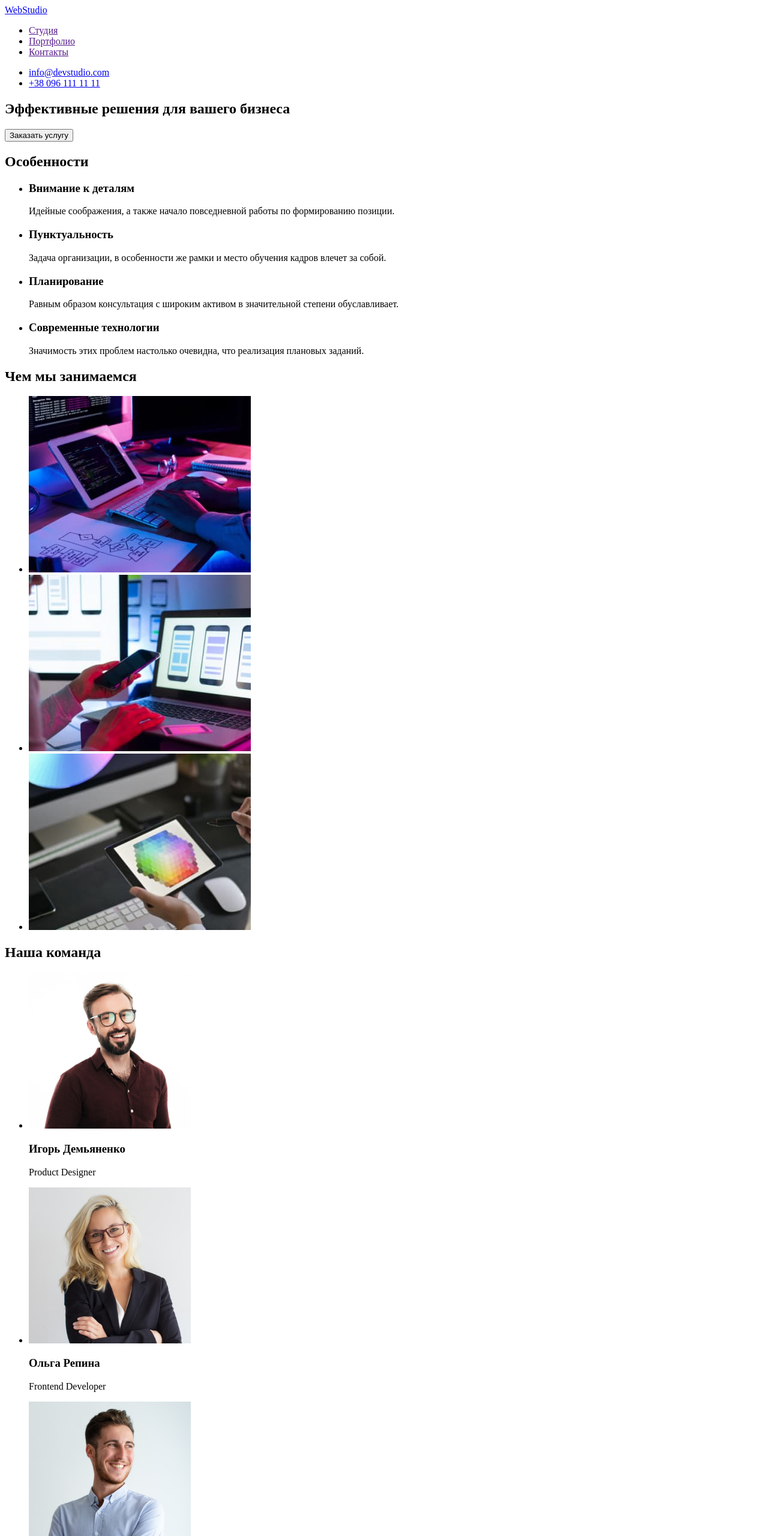
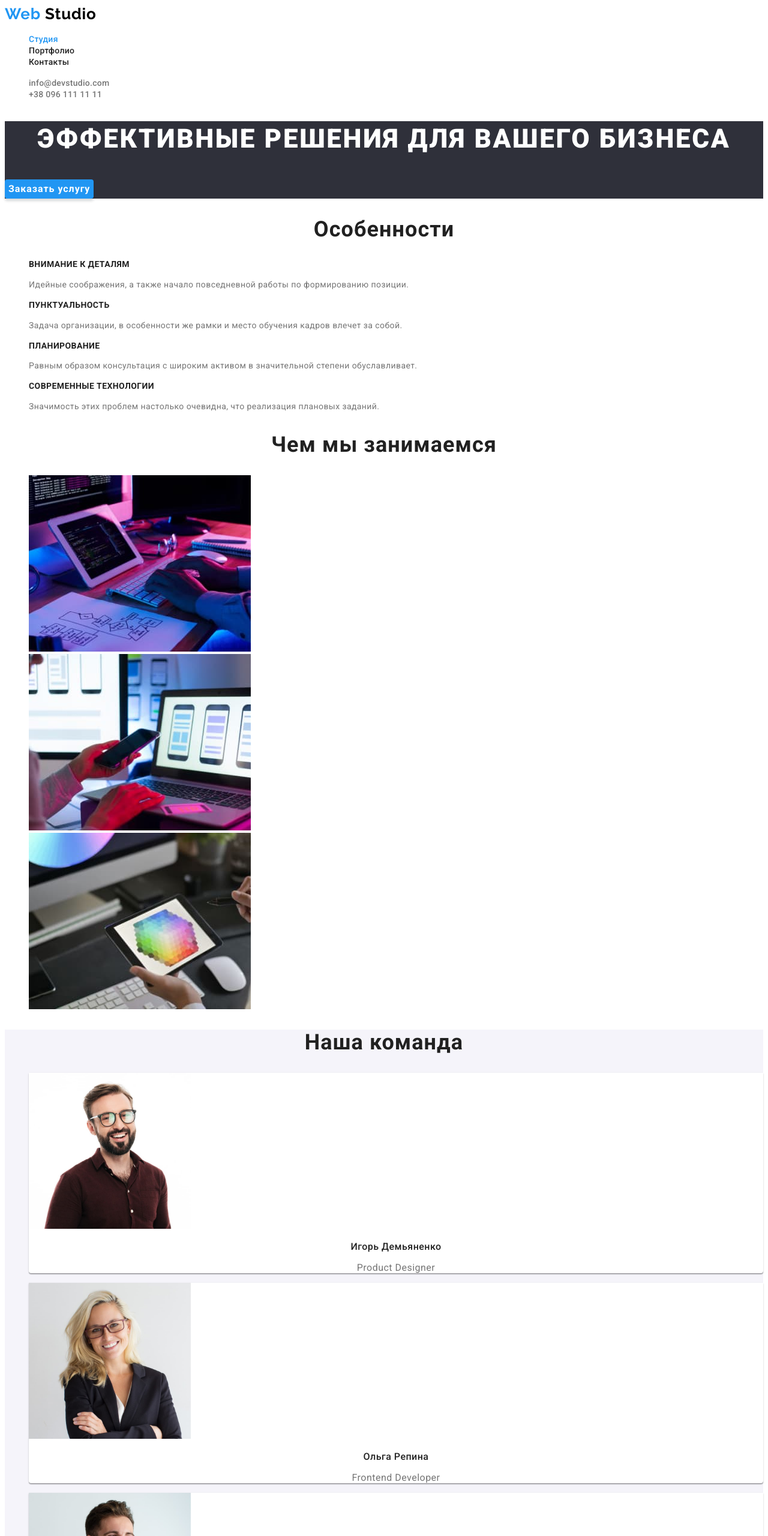
Before and after one commit to YuriBelebekha/goit-markup-hw-02, a plain HTML site: page index.html in a window 1280 px wide. Shown: the top 2560 px of the page at 60% size. Drawn offline with Linux system fonts and the light colour scheme.

Commit message:
added styles in index.html

```diff
--- /dev/null
+++ b/css/styles.css
@@ -0,0 +1,187 @@
+:root {
+  --primary-text-color: #212121;
+  --secondary-text-color: #757575;
+  --accent-color: #2196F3;
+  --primary-white-color: #ffffff;
+  --primary-bg-color: #2F303A;
+  --secondary-bg-color: #F5F4FA;
+  --logo-black-color: #000000;
+}
+
+/* Common styles */
+
+body {
+  font-family: 'Roboto', sans-serif;
+  color: var(--primary-text-color);
+
+  background-color: var(--primary-white-color);
+}
+
+.list {
+  list-style: none;
+}
+
+.link {
+  text-decoration: none;
+}
+
+/* Header */
+
+.logo {
+  font-family: 'Raleway', sans-serif;
+  font-weight: 700;
+  font-size: 26px;
+  line-height: 1.19;
+  letter-spacing: 0.03em;
+  color: var(--logo-black-color);
+}
+
+.logo-decor {
+  color: var(--accent-color);
+}
+
+.menu-nav .link,
+.menu-contacts .link {
+  font-weight: 500;
+  font-size: 14px;
+  line-height: 1.14;
+  letter-spacing: 0.02em;
+  color: var(--primary-text-color);
+}
+
+.menu-nav .link {
+  color: var(--primary-text-color);
+}
+
+.menu-contacts .link {
+  color: var(--secondary-text-color);
+}
+
+.menu-nav .link.current,
+.menu-nav .link:hover,
+.menu-nav .link:focus,
+.menu-contacts .link:hover,
+.menu-contacts .link:focus {
+  color: var(--accent-color);
+}
+
+/* Hero */
+.hero {
+  background-color: var(--primary-bg-color);
+}
+
+.hero-title {
+  font-weight: 900;
+  font-size: 44px;
+  line-height: 1.36;
+  letter-spacing: 0.06em;
+  color: var(--primary-white-color);
+  text-transform: uppercase;
+  text-align: center;
+}
+
+/* Features */
+
+.feature-title {
+  font-size: 14px;
+  line-height: 1.14;
+  letter-spacing: 0.03em;
+  text-transform: uppercase;
+}
+
+.feature-description {
+  font-weight: 400;
+  font-size: 14px;
+  line-height: 1.71;
+  letter-spacing: 0.03em;
+  color: var(--secondary-text-color);
+}
+
+/* Staff */
+
+.staff {
+  background-color: var(--secondary-bg-color);
+}
+
+.list-item {
+  background-color: var(--primary-white-color);
+  box-shadow: 0px 1px 3px rgba(0, 0, 0, 0.12),
+              0px 1px 1px rgba(0, 0, 0, 0.14),
+              0px 2px 1px rgba(0, 0, 0, 0.2);
+  border-radius: 0px 0px 4px 4px;
+}
+
+.staff-name,
+.staff-position {
+  font-size: 16px;
+  line-height: 1.19;
+  letter-spacing: 0.03em;
+  text-transform: capitalize;
+  text-align: center;
+}
+
+.staff-name {
+  font-weight: 500;
+}
+
+.staff-position {
+  color: var(--secondary-text-color);
+}
+
+/* Footer */
+
+.page-footer {
+  background-color: var(--primary-bg-color);
+}
+
+.page-footer .logo {
+  color: var(--primary-white-color);
+}
+
+
+
+.contact-list .link {
+  font-size: 14px;
+  line-height: 1.71;
+  letter-spacing: 0.03em;
+  font-style: normal;
+  color: rgba(255, 255, 255, 0.6);
+}
+
+.contact-list .opacity-link {
+  color: var(--primary-white-color);
+}
+
+
+
+
+
+
+
+/* Sections */
+
+.section-title {
+  font-size: 36px;
+  line-height: 1.17;
+  letter-spacing: 0.03em;
+  text-align: center;
+}
+
+/* Buttons */
+
+.button {
+  font-family: inherit;
+  font-size: 16px;
+}
+
+.hero-btn {
+  font-weight: 700;
+  line-height: 1.88;
+  letter-spacing: 0.06em;
+  color: var(--primary-white-color);
+
+  background-color: var(--accent-color);
+  border: none;
+  border-radius: 4px;
+  box-shadow: 0px 4px 4px rgba(0, 0, 0, 0.15);
+}
--- a/index.html
+++ b/index.html
@@ -5,121 +5,142 @@
 		<meta http-equiv="X-UA-Compatible" content="IE=edge" />
 		<meta name="viewport" content="width=device-width, initial-scale=1.0" />
 		<title lang="en">WebStudio</title>
+		<link rel="preconnect" href="https://fonts.googleapis.com" />
+		<link rel="preconnect" href="https://fonts.gstatic.com" crossorigin />
+		<link
+			href="https://fonts.googleapis.com/css2?family=Raleway:wght@700&family=Roboto:wght@400;500;700;900&display=swap"
+			rel="stylesheet"
+		/>
+		<link rel="stylesheet" href="./css/styles.css" />
 	</head>
 	<body>
 		<header>
 			<nav>
-				<a href="/" lang="en">WebStudio</a>
-				<ul>
+				<a class="logo link" href="./index.html" lang="en">
+					<span class="logo-decor">Web</span>
+					Studio
+				</a>
+				<ul class="menu-nav list">
 					<li>
-						<a href="">Студия</a>
+						<a class="link current" href="./index.html">Студия</a>
 					</li>
 					<li>
-						<a href="">Портфолио</a>
+						<a class="link" href="./portfolio.html">Портфолио</a>
 					</li>
 					<li>
-						<a href="">Контакты</a>
+						<a class="link" href="">Контакты</a>
 					</li>
 				</ul>
 			</nav>
-			<ul>
+			<ul class="menu-contacts list">
 				<li>
-					<a href="mailto:info@devstudio.com">info@devstudio.com</a>
+					<a class="link" href="mailto:info@devstudio.com">info@devstudio.com</a>
 				</li>
 				<li>
-					<a href="tel:+380961111111">+38 096 111 11 11</a>
+					<a class="link" href="tel:+380961111111">+38 096 111 11 11</a>
 				</li>
 			</ul>
 		</header>
 
 		<main>
-			<section>
-				<h1>Эффективные решения для вашего бизнеса</h1>
-				<button type="button">Заказать услугу</button>
+			<section class="hero">
+				<h1 class="hero-title">Эффективные решения для вашего бизнеса</h1>
+				<button class="hero-btn button" type="button">Заказать услугу</button>
 			</section>
 
-			<section>
-				<h2>Особенности</h2>
-				<ul>
+			<section class="section">
+				<h2 class="section-title">Особенности</h2>
+				<ul class="list">
 					<li>
-						<h3>Внимание к деталям</h3>
-						<p>Идейные соображения, а также начало повседневной работы по формированию позиции.</p>
+						<h3 class="feature-title">Внимание к деталям</h3>
+						<p class="feature-description">
+							Идейные соображения, а также начало повседневной работы по формированию позиции.
+						</p>
 					</li>
 					<li>
-						<h3>Пунктуальность</h3>
-						<p>Задача организации, в особенности же рамки и место обучения кадров влечет за собой.</p>
+						<h3 class="feature-title">Пунктуальность</h3>
+						<p class="feature-description">
+							Задача организации, в особенности же рамки и место обучения кадров влечет за собой.
+						</p>
 					</li>
 					<li>
-						<h3>Планирование</h3>
-						<p>Равным образом консультация с широким активом в значительной степени обуславливает.</p>
+						<h3 class="feature-title">Планирование</h3>
+						<p class="feature-description">
+							Равным образом консультация с широким активом в значительной степени обуславливает.
+						</p>
 					</li>
 					<li>
-						<h3>Современные технологии</h3>
-						<p>Значимость этих проблем настолько очевидна, что реализация плановых заданий.</p>
+						<h3 class="feature-title">Современные технологии</h3>
+						<p class="feature-description">
+							Значимость этих проблем настолько очевидна, что реализация плановых заданий.
+						</p>
 					</li>
 				</ul>
 			</section>
 
-			<section>
-				<h2>Чем мы занимаемся</h2>
-				<ul>
+			<section class="section">
+				<h2 class="section-title">Чем мы занимаемся</h2>
+				<ul class="list">
 					<li>
-						<a href="">
+						<a class="link" href="">
 							<img src="./images/activity-img-1.jpg" alt="Направление деятельности" width="370" height="294" />
 						</a>
 					</li>
 					<li>
-						<a href="">
+						<a class="link" href="">
 							<img src="./images/activity-img-2.jpg" alt="Направление деятельности" width="370" height="294" />
 						</a>
 					</li>
 					<li>
-						<a href="">
+						<a class="link" href="">
 							<img src="./images/activity-img-3.jpg" alt="Направление деятельности" width="370" height="294" />
 						</a>
 					</li>
 				</ul>
 			</section>
 
-			<section>
-				<h2>Наша команда</h2>
-				<ul>
-					<li>
+			<section class="staff section">
+				<h2 class="section-title">Наша команда</h2>
+				<ul class="list">
+					<li class="list-item">
 						<img src="./images/staff-avatar-img-1.jpg" alt="Аватар сотрудника" width="270" height="260" />
-						<h3>Игорь Демьяненко</h3>
-						<p>Product Designer</p>
+						<h3 class="staff-name">Игорь Демьяненко</h3>
+						<p class="staff-position">Product Designer</p>
 					</li>
-					<li>
+					<li class="list-item">
 						<img src="./images/staff-avatar-img-2.jpg" alt="Аватар сотрудника" width="270" height="260" />
-						<h3>Ольга Репина</h3>
-						<p>Frontend Developer</p>
+						<h3 class="staff-name">Ольга Репина</h3>
+						<p class="staff-position">Frontend Developer</p>
 					</li>
-					<li>
+					<li class="list-item">
 						<img src="./images/staff-avatar-img-3.jpg" alt="Аватар сотрудника" width="270" height="260" />
-						<h3>Николай Тарасов</h3>
-						<p>Marketing</p>
+						<h3 class="staff-name">Николай Тарасов</h3>
+						<p class="staff-position">Marketing</p>
 					</li>
-					<li>
+					<li class="list-item">
 						<img src="./images/staff-avatar-img-4.jpg" alt="Аватар сотрудника" width="270" height="260" />
-						<h3>Михаил Ермаков</h3>
-						<p>UI Designer</p>
+						<h3 class="staff-name">Михаил Ермаков</h3>
+						<p class="staff-position">UI Designer</p>
 					</li>
 				</ul>
 			</section>
 		</main>
 
-		<footer>
-			<a href="/" lang="en">WebStudio</a>
+		<footer class="page-footer">
+			<a class="logo link" href="./index.html" lang="en">
+				<span class="logo-decor">Web</span>
+				Studio
+			</a>
 			<address>
-				<ul>
+				<ul class="list contact-list">
 					<li>
-						<a href="https://goo.gl/maps/CGZ676xCDxBF31A58">г. Киев, б-р Леси Украинки, 26</a>
+						<a class="link opacity-link" href="https://goo.gl/maps/CGZ676xCDxBF31A58">г. Киев, б-р Леси Украинки, 26</a>
 					</li>
 					<li>
-						<a href="mailto:info@devstudio.com">info@devstudio.com</a>
+						<a class="link" href="mailto:info@devstudio.com">info@devstudio.com</a>
 					</li>
 					<li>
-						<a href="tel:+380961111111">+38 096 111 11 11</a>
+						<a class="link" href="tel:+380961111111">+38 096 111 11 11</a>
 					</li>
 				</ul>
 			</address>
```
Also changed, not shown: portfolio.html (added, +198 -0 lines), images/portfolio/portfolio-img-1.jpg (added), images/portfolio/portfolio-img-2.jpg (added), images/portfolio/portfolio-img-3.jpg (added), images/portfolio/portfolio-img-4.jpg (added), images/portfolio/portfolio-img-5.jpg (added), images/portfolio/portfolio-img-6.jpg (added), images/portfolio/portfolio-img-7.jpg (added), images/portfolio/portfolio-img-8.jpg (added), images/portfolio/portfolio-img-9.jpg (added).
